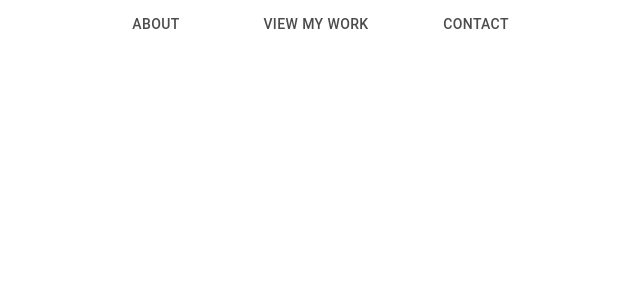
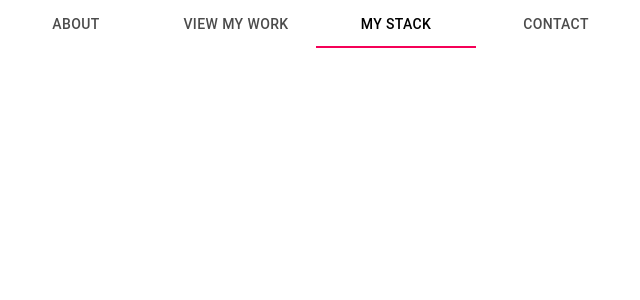
Before and after one commit to rickySONZ/rickySONZ.github.io, a React (Create React App) app: page /stack in a window 1280 px wide. Shown: the top 300 px of the page, without its empty margins (324-964 px from the left). Built offline with nearby package versions, Linux system fonts and the light colour scheme.

Commit message:
Built out necessary components

```diff
--- a/src/App.js
+++ b/src/App.js
@@ -7,6 +7,9 @@ import NavBar from './components/NavBar'
 import Cards from './components/Cards'
 import { makeStyles, Paper, Tab, Tabs } from '@material-ui/core';
 import {Link} from 'react-router-dom'
+import GitHubIcon from '@material-ui/icons/GitHub';
+import Stack from './components/Stack';
+import Contact from './components/Contact'
 
 const useStyles = makeStyles({
   root: {
@@ -30,18 +33,15 @@ function App() {
           <Fragment>
             <Tabs value={location.pathname} centered>
               <Tab label="About" value="/" component={Link} to="/about" />
-              <Tab label="View My Work" value="/tab2" component={Link} to="/portfolio" />
-              <Tab
-                value="/tab3"
-                label="Contact"
-                component={Link}
-                to="/contact"
-              />
+              <Tab label="View My Work" value="/portfolio" component={Link} to="/portfolio" />
+              <Tab label="My Stack"v value="/stack" component={Link} to="/stack" />
+              <Tab value="/contact" label="Contact" component={Link} to="/contact" />
             </Tabs>
             <Switch>
               <Route path="/about"component={About} />
               <Route path="/portfolio" component={Cards} />
-              <Route path="/contact" component={Home}/>
+              <Route path="/stack" component = {Stack} />
+              <Route path="/contact" component={Contact}/>
             </Switch>
           </Fragment>
         )}
--- /dev/null
+++ b/src/components/Stack.js
@@ -0,0 +1,11 @@
+import React from 'react';
+
+const Stack = () => {
+    return (
+        <div>
+
+        </div>
+    );
+}
+
+export default Stack;
```
Also changed, not shown: src/components/Contact.js (added), 2 other files (tests, documents, lock files or other folders).
